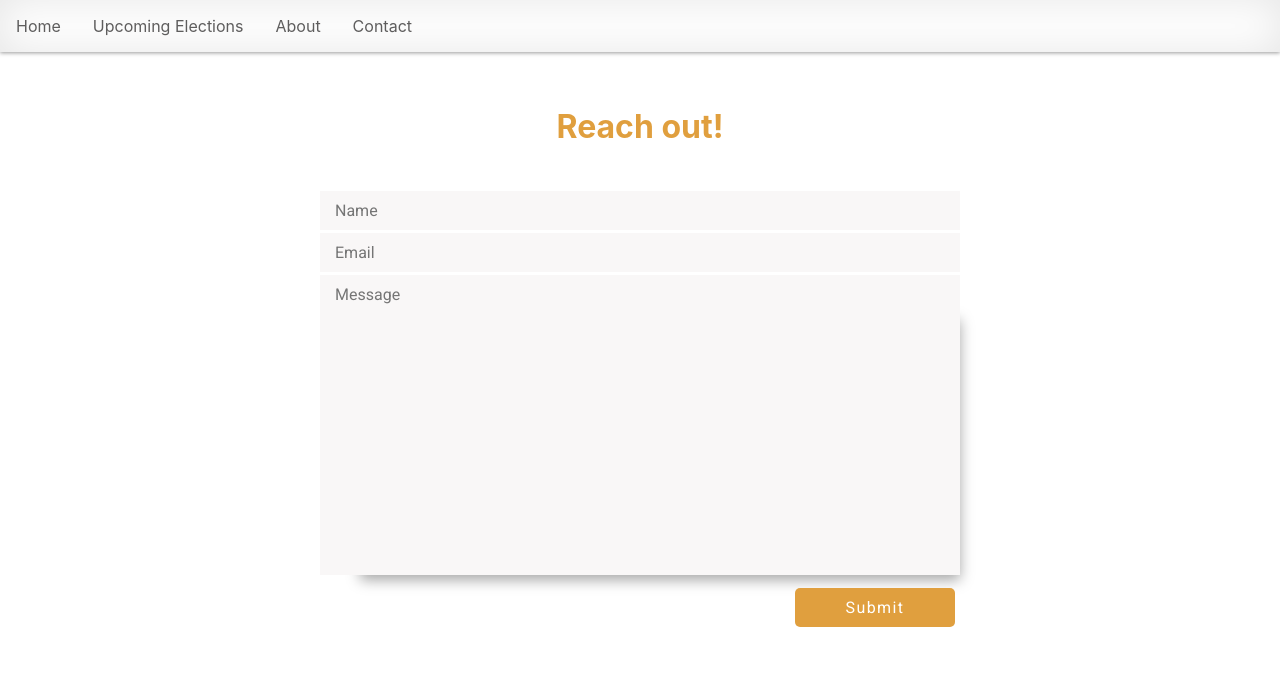
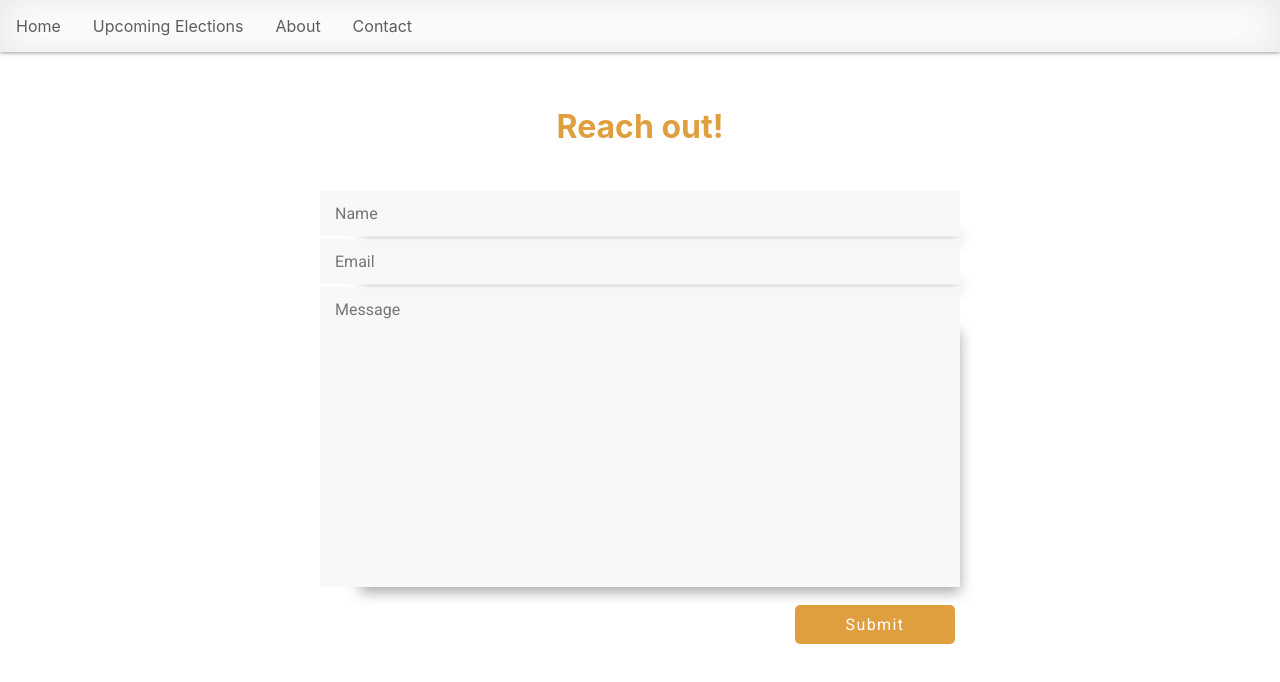
Before and after one commit to bcantello/peoples_voice_project, a React (Create React App) app: page /contact in a window 1280 px wide. Shown: the top 682 px of the page. Built offline with nearby package versions, Linux system fonts and the light colour scheme; no server answers.

Commit message:
nav updates

```diff
--- a/src/components/navigation/navigation.css
+++ b/src/components/navigation/navigation.css
@@ -12,7 +12,6 @@ nav div {
     padding: 1em 1em;
     font-size: 1em;
     color: #5E5D5D;
-    /* background: transparent; */
 }
 
 nav span:hover, nav span:visited {
--- a/src/pages/contact/contact.css
+++ b/src/pages/contact/contact.css
@@ -13,8 +13,6 @@
     padding-top: 4%;
     padding-bottom: 0;
     line-height: 1.5em;
-    /* margin: auto 50% -10px 25%;
-    text-align: left; */
 }
 
 #my-form {
@@ -34,10 +32,10 @@
     font-size: 12pt;
     margin-bottom: 3px;
     outline: none;
-    /* padding: 13px 15px; */
-    padding: 10px 15px;
+    padding: 13px 15px;
     width: 100%;
 }
+
 #my-form textarea {
     height: 200px;
     resize: none;
@@ -50,7 +48,7 @@
     border-radius: 5px;
     width: 25%;
     height: 15%;
-    margin: 10px 5px 10px 5px;
+    margin: 15px 5px 10px 5px;
     background-color: #E09F3E;
     padding: 10px 10px;
     text-align: center;
```
